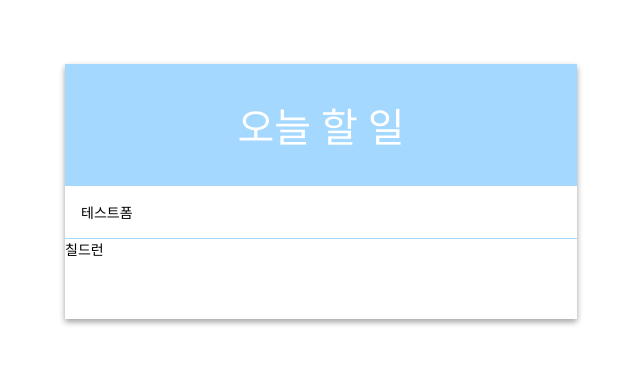
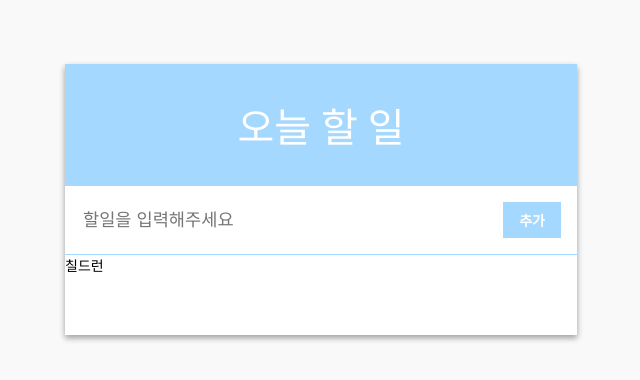
Before and after one commit to kraksin/react-todo, a React (Create React App) app: page / in a window 1280 px wide. Shown: the top 380 px of the page, without its empty margins (319-959 px from the left). Built offline with nearby package versions, Linux system fonts and the light colour scheme.

Commit message:
make TodoForm component

```diff
--- a/src/App.js
+++ b/src/App.js
@@ -1,11 +1,12 @@
 import React from 'react';
 import TodoTemplate from './TodoTemplate';
+import TodoForm from './TodoForm';
 import './styles.css';
 
 function App() {
   return (
     <div>
-      <TodoTemplate form={<div>테스트폼</div>}>
+      <TodoTemplate form={<TodoForm />}>
         칠드런
       </TodoTemplate>
     </div>
--- a/src/TodoForm/index.js
+++ b/src/TodoForm/index.js
@@ -1,9 +1,19 @@
 import React from 'react';
+import './styles.css';
 
-const TodoForm = () => {
+const TodoForm = ({ value, onChange, onInsert, onKeyPress }) => {
+
+
+
   return (
-    <div>
-      ss
+    <div className='form'>
+      <input
+        value={value}
+        placeholder='할일을 입력해주세요'
+        onChange={onChange}
+        onKeyPress={onKeyPress}
+      />
+      <div className='insert-btn' onClick={onInsert}>추가</div>
     </div>
   )
 }
--- a/src/TodoForm/styles.css
+++ b/src/TodoForm/styles.css
@@ -0,0 +1,23 @@
+.form {
+  display: flex;
+}
+
+.form input {
+  flex: 1;
+  font-size: 1.1rem;
+  outline: none;
+  border: none;
+  font-weight: 300;
+}
+
+.insert-btn {
+  margin-left: 1rem;
+  padding-top: 0.5rem;
+  padding-bottom: 0.5rem;
+  padding-left: 1rem;
+  padding-right: 1rem;
+  background: #a5d8ff;
+  color: white;
+  font-weight: 600;
+  cursor: pointer;
+}
--- a/src/styles.css
+++ b/src/styles.css
@@ -1,7 +1,8 @@
 body {
   margin: 0;
   padding: 0;
-  background: white;
+  background: #f9f9f9;
   font-size: 14px;
+  font-weight: 300;
   color: black;
 }
```
